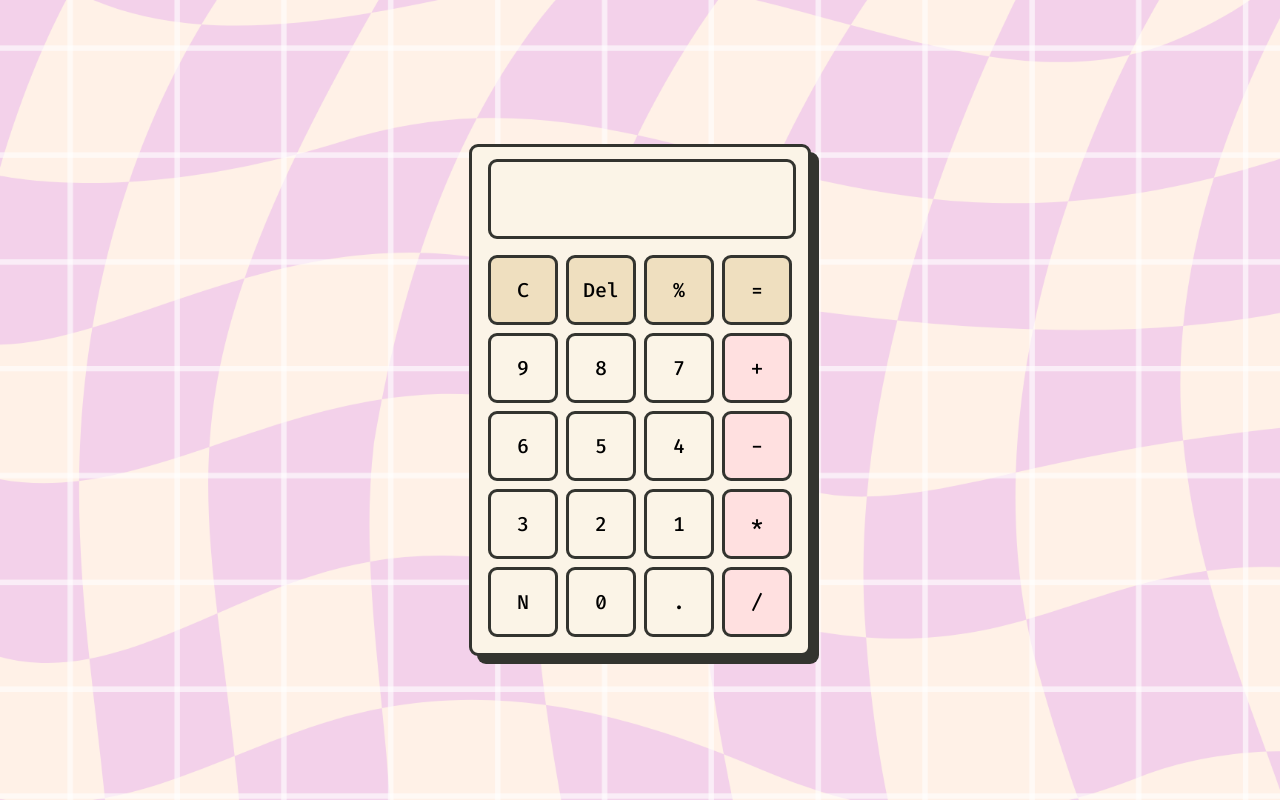
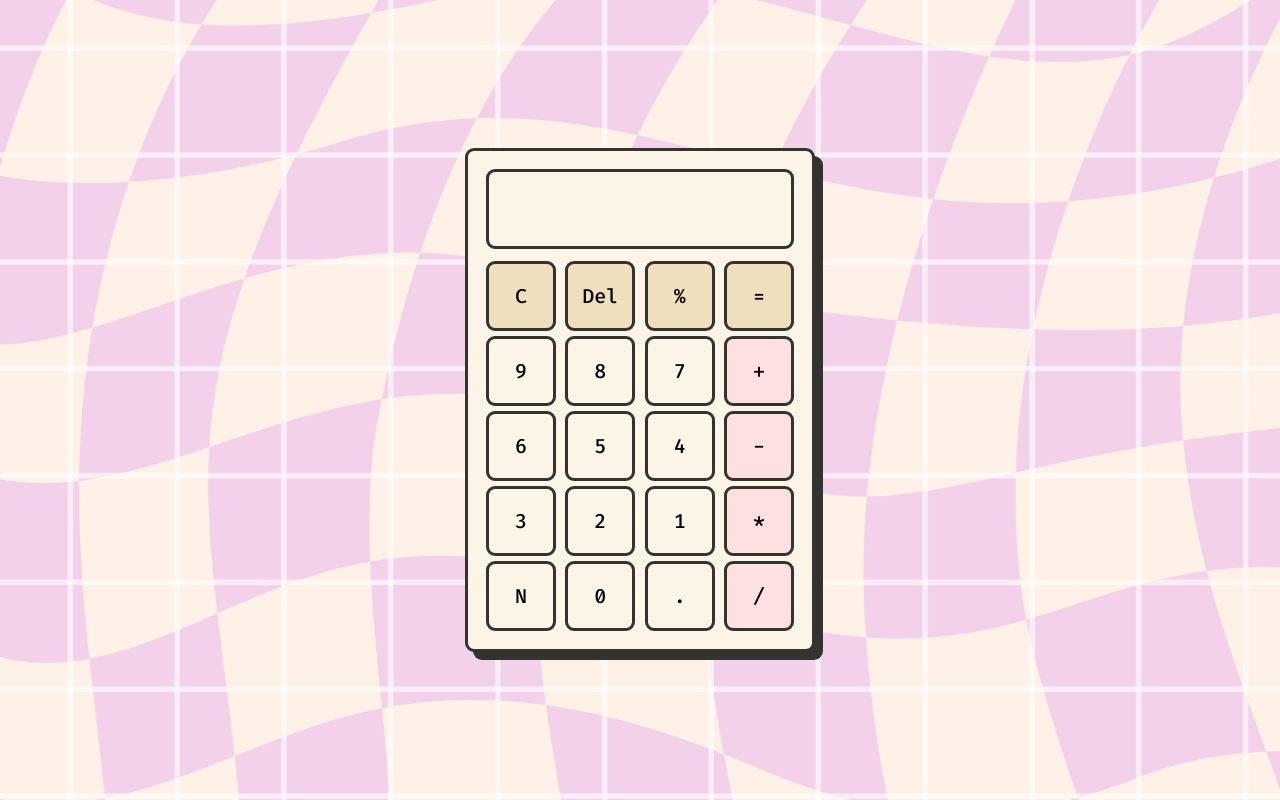
Before and after one commit to gabPetti/Calculator, a plain HTML site: page index.html in a window 1280 px wide. Drawn offline with Linux system fonts and the light colour scheme.

Commit message:
Fix grid alignmentof the calculator

```diff
--- a/styles/style.scss
+++ b/styles/style.scss
@@ -32,7 +32,6 @@ button {
     width: 70px;
     height: 70px;
 
-    margin: 4px;
     border: 3px solid $base-border;
 
     font-size: 20px;
@@ -47,31 +46,33 @@ button.undefined {
 }
 
 #calculator {
+    width: 350px;
     border: 3px solid $base-border;
     border-radius: 9px;
-    padding: 12px;
+    padding: 18px;
     box-shadow: 8px 8px 0 $base-border;
     background-color: $base-color;
 
     #display {
+        width: 100%;
         height: 80px;
 
         display: flex;
         align-items: center;
 
         margin-bottom: 12px;
-        margin-left: 4px;
         border: 3px solid $base-border;
         border-radius: 9px;
         padding: 8px;
 
-        overflow-x: hidden;
+        overflow: scroll;
         font-size: 10px;
     }
 
     #tools {
-        display: grid;
-        grid-template-columns: auto auto auto auto;
+        display: flex;
+        justify-content: space-between;
+        margin-bottom: 5px;
 
         button {
             background-color: $secondary;
@@ -82,13 +83,16 @@ button.undefined {
         display: flex;
 
         #numbers {
+            width: 100%;
             display: grid;
             grid-template-columns: auto auto auto;
+            row-gap: 5px;
         }
 
         #operations {
             display: grid;
             grid-template-columns: auto;
+            row-gap: 5px;
 
             button {
                 background-color: $bg-color;
```
Also changed, not shown: styles/style.css, 1 other file.
